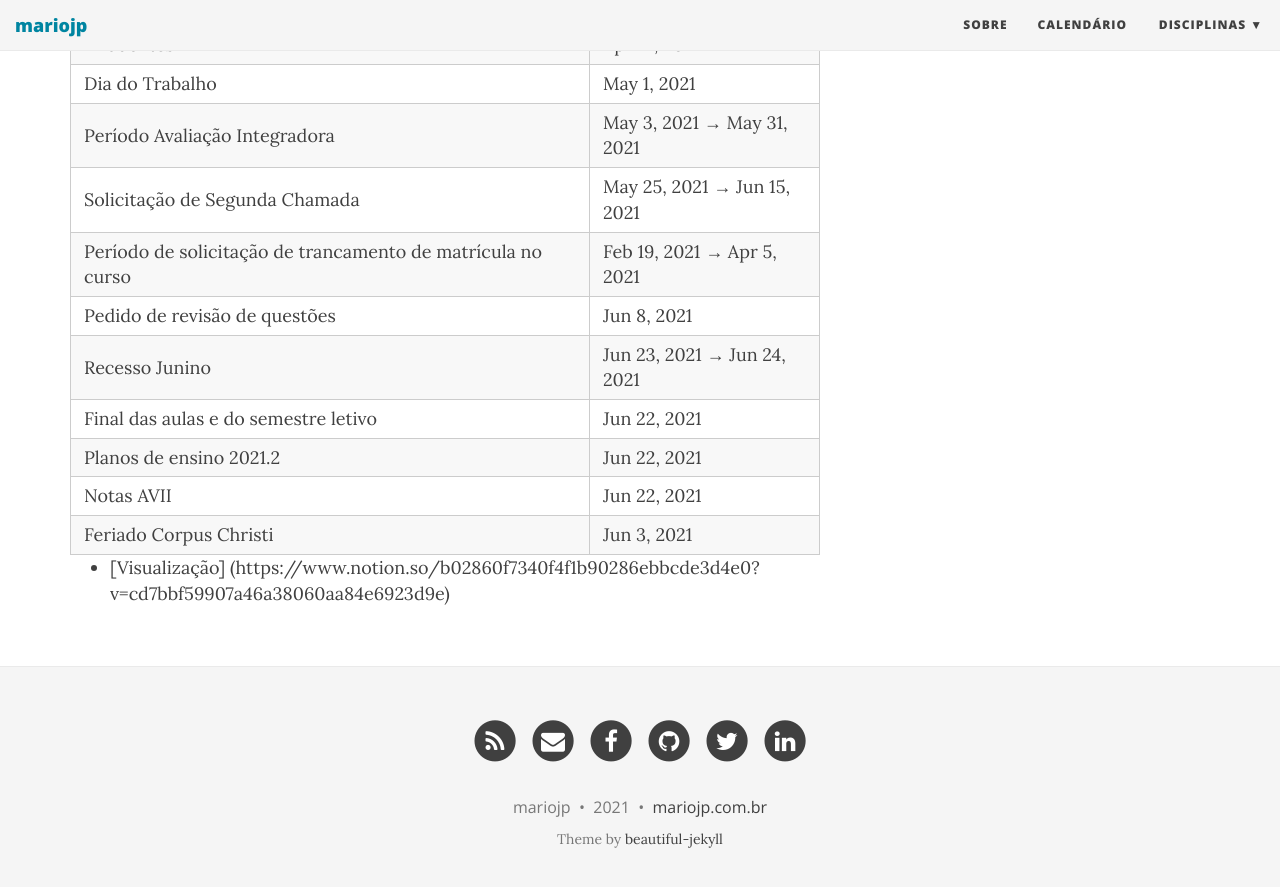
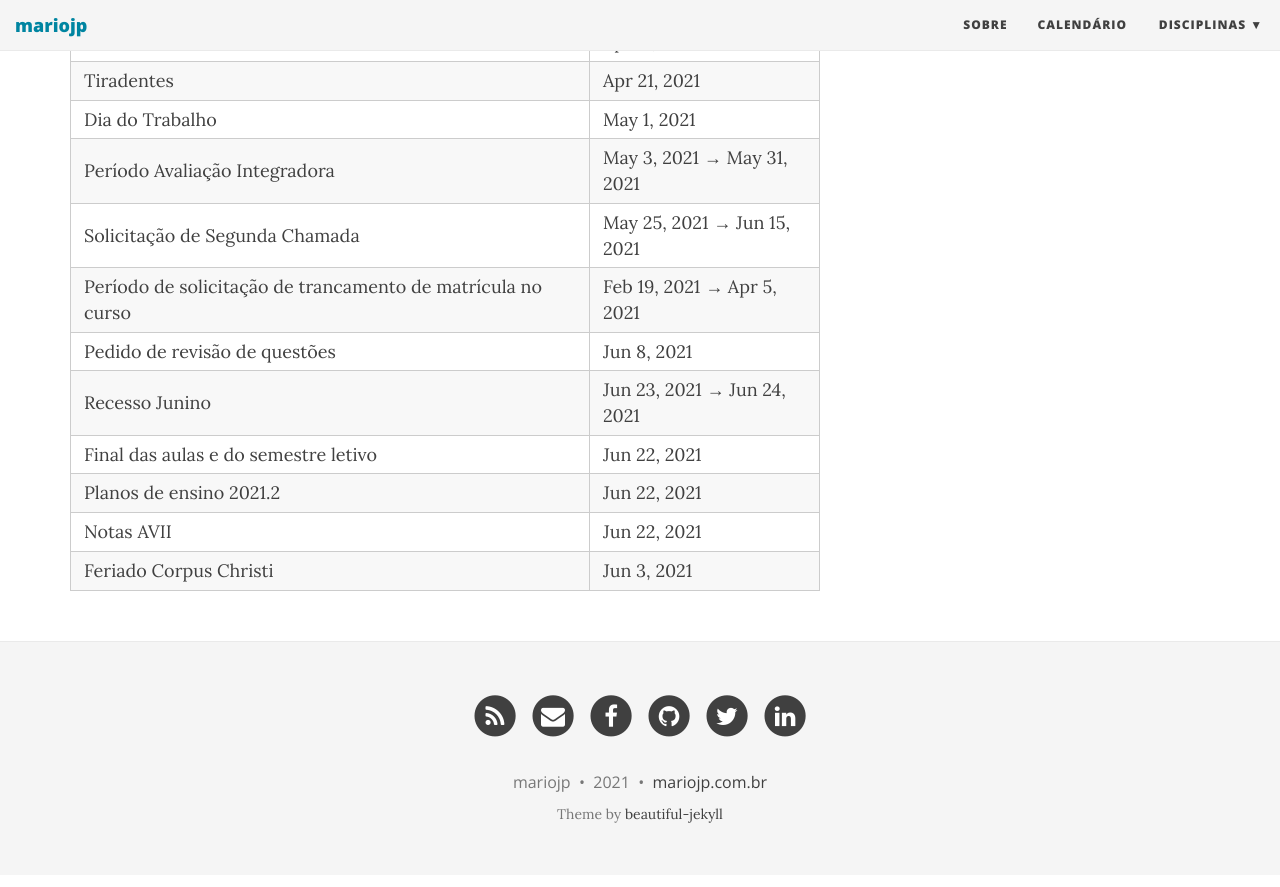
Before and after one commit to mariojp/mariojp.github.io, a Jekyll site: the page built from calendar.md, in a window 1280 px wide and 900 px high, scrolled down 1119 px. Shown: the top 887 px of the window. Built offline with Jekyll 4.4.1, drawn with Linux system fonts in a browser that asks for light colours; nearby versions of some CDN libraries; comment, search, counter and statistics services are not loaded; some of the changed text lies outside the part shown.

Commit message:
Update calendar.md

```diff
--- a/calendar.md
+++ b/calendar.md
@@ -34,5 +35,3 @@ Calendário disponivel em formato Mensal ou Timeline.
 |Planos de ensino 2021.2|Jun 22, 2021                 |
 |Notas AVII|Jun 22, 2021                 |
 |Feriado Corpus Christi|Jun 3, 2021                  |
-
-- [Visualização] (https://www.notion.so/b02860f7340f4f1b90286ebbcde3d4e0?v=cd7bbf59907a46a38060aa84e6923d9e)
```
Also changed, not shown: other parts of calendar.md (+1 -0 lines).
